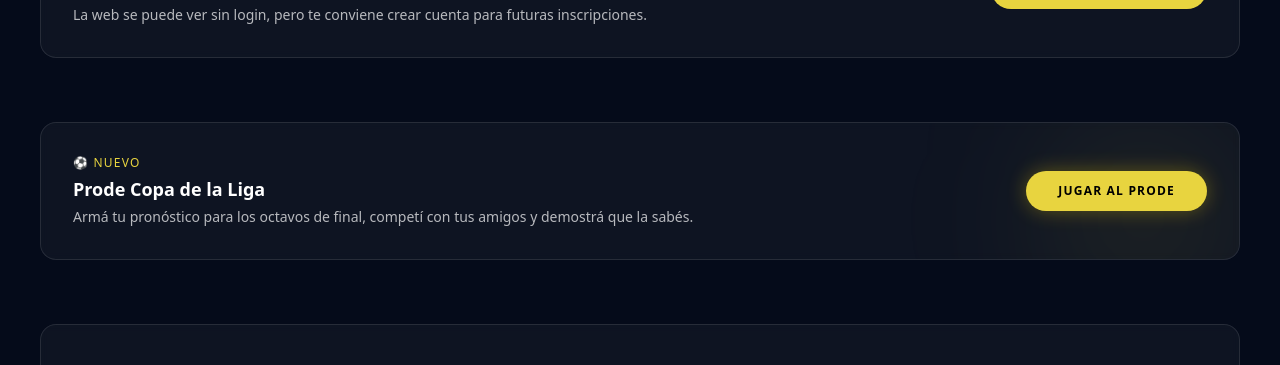
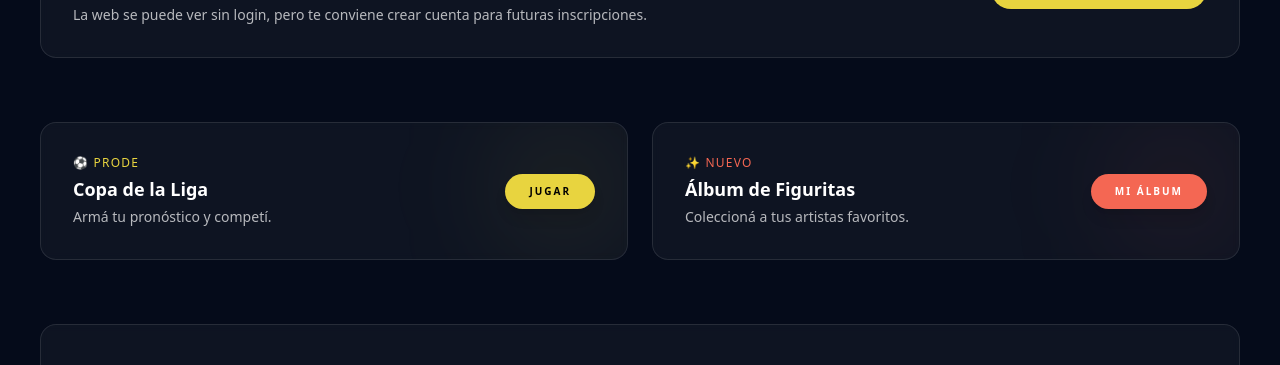
Before and after one commit to leandrofrancov48-alt/WEB-UPDR, a Next.js app: page / in a window 1280 px wide. Shown: the part 880-1245 px from the top of the page. Built offline with nearby package versions, Linux system fonts and the light colour scheme; no server answers.

Commit message:
feat: implement watch-to-earn logic and add album button to landing page

```diff
--- /dev/null
+++ b/app/api/album/heartbeat/route.ts
@@ -0,0 +1,49 @@
+import { NextResponse } from 'next/server';
+import { prisma } from '@/lib/db';
+import { getSessionUser } from '@/lib/session';
+
+export const dynamic = 'force-dynamic';
+
+export async function POST(request: Request) {
+  const user = await getSessionUser();
+  if (!user) {
+    return NextResponse.json({ error: 'Unauthorized' }, { status: 401 });
+  }
+
+  try {
+    const { minutes } = await request.json();
+
+    // Validate minutes to prevent cheating (e.g. max 10 mins per heartbeat)
+    const increment = Math.min(Math.max(0, minutes || 0), 10);
+
+    const updatedUser = await prisma.user.update({
+      where: { id: user.id },
+      data: {
+        watchTimeMinutes: {
+          increment: increment
+        }
+      }
+    });
+
+    let grantedPack = false;
+    if (updatedUser.watchTimeMinutes >= 30) {
+      await prisma.user.update({
+        where: { id: user.id },
+        data: {
+          packBalance: { increment: 1 },
+          watchTimeMinutes: { decrement: 30 }
+        }
+      });
+      grantedPack = true;
+    }
+
+    return NextResponse.json({
+      success: true,
+      watchTimeMinutes: updatedUser.watchTimeMinutes,
+      grantedPack
+    });
+  } catch (error) {
+    console.error('Error in heartbeat:', error);
+    return NextResponse.json({ error: 'Internal Server Error' }, { status: 500 });
+  }
+}
--- a/app/page.tsx
+++ b/app/page.tsx
@@ -4,6 +4,7 @@ import LandingHeader from "../components/LandingHeader";
 import HeroCover from "../components/HeroCover";
 import VideoCarousel from "../components/VideoCarousel";
 import { getSessionUser } from "@/lib/session";
+import WatchTimer from "../components/album/WatchTimer";
 
 type YoutubeVideo = {
   id: string;
@@ -99,6 +100,7 @@ export default async function HomePage() {
 
   return (
     <div className="bg-[#050b1a]">
+      <WatchTimer userId={sessionUser?.id} />
       <LandingHeader user={sessionUser ? { nombre: sessionUser.nombre, apellido: sessionUser.apellido } : null} />
       <HeroCover />
 
@@ -125,16 +127,32 @@ export default async function HomePage() {
       </section>
 
       <section className="section-shell pb-12 md:pb-16">
-        <div className="glass-card p-6 md:p-8 flex flex-col md:flex-row md:items-center md:justify-between gap-4 border-brand-yellow/30 relative overflow-hidden">
-          <div className="absolute top-0 right-0 w-48 h-48 bg-brand-yellow/10 rounded-full blur-[80px] -z-0 pointer-events-none"></div>
-          <div className="relative z-10">
-            <p className="text-xs tracking-widest text-brand-yellow">⚽ NUEVO</p>
-            <p className="text-white text-lg mt-1 font-semibold">Prode Copa de la Liga</p>
-            <p className="text-white/70 text-sm mt-1">Armá tu pronóstico para los octavos de final, competí con tus amigos y demostrá que la sabés.</p>
+        <div className="grid grid-cols-1 md:grid-cols-2 gap-6">
+          {/* PRODE Card */}
+          <div className="glass-card p-6 md:p-8 flex flex-col md:flex-row md:items-center md:justify-between gap-4 border-brand-yellow/30 relative overflow-hidden h-full">
+            <div className="absolute top-0 right-0 w-32 h-32 bg-brand-yellow/10 rounded-full blur-[60px] -z-0 pointer-events-none"></div>
+            <div className="relative z-10">
+              <p className="text-xs tracking-widest text-brand-yellow">⚽ PRODE</p>
+              <p className="text-white text-lg mt-1 font-semibold">Copa de la Liga</p>
+              <p className="text-white/70 text-sm mt-1">Armá tu pronóstico y competí.</p>
+            </div>
+            <Link href="/prode" className="relative z-10 inline-flex items-center justify-center rounded-full bg-brand-yellow px-6 py-2.5 text-[10px] font-bold tracking-[0.2em] text-black hover:bg-white transition-colors shadow-lg shrink-0">
+              JUGAR
+            </Link>
           </div>
-          <Link href="/prode" className="relative z-10 inline-flex items-center justify-center rounded-full bg-brand-yellow px-8 py-3 text-xs font-bold tracking-widest text-black hover:bg-white transition-colors shadow-[0_0_20px_rgba(255,215,0,0.3)] hover:shadow-[0_0_30px_rgba(255,215,0,0.5)] shrink-0">
-            JUGAR AL PRODE
-          </Link>
+
+          {/* ALBUM Card */}
+          <div className="glass-card p-6 md:p-8 flex flex-col md:flex-row md:items-center md:justify-between gap-4 border-brand-orange/30 relative overflow-hidden h-full">
+            <div className="absolute top-0 right-0 w-32 h-32 bg-brand-orange/10 rounded-full blur-[60px] -z-0 pointer-events-none"></div>
+            <div className="relative z-10">
+              <p className="text-xs tracking-widest text-brand-orange">✨ NUEVO</p>
+              <p className="text-white text-lg mt-1 font-semibold">Álbum de Figuritas</p>
+              <p className="text-white/70 text-sm mt-1">Coleccioná a tus artistas favoritos.</p>
+            </div>
+            <Link href="/album" className="relative z-10 inline-flex items-center justify-center rounded-full bg-brand-orange px-6 py-2.5 text-[10px] font-bold tracking-[0.2em] text-white hover:opacity-80 transition-opacity shadow-lg shrink-0">
+              MI ÁLBUM
+            </Link>
+          </div>
         </div>
       </section>
 
--- /dev/null
+++ b/components/album/WatchTimer.tsx
@@ -0,0 +1,49 @@
+'use client';
+
+import { useEffect, useRef } from 'react';
+
+interface WatchTimerProps {
+  userId: string | undefined;
+}
+
+export default function WatchTimer({ userId }: WatchTimerProps) {
+  const lastHeartbeat = useRef<number>(Date.now());
+
+  useEffect(() => {
+    if (!userId) return;
+
+    console.log('WatchTimer initialized for user:', userId);
+
+    const interval = setInterval(async () => {
+      const now = Date.now();
+      const elapsedMs = now - lastHeartbeat.current;
+      const elapsedMinutes = Math.floor(elapsedMs / 60000);
+
+      // Ping every 5 minutes or if we have accumulated at least 5 minutes
+      if (elapsedMinutes >= 5) {
+        try {
+          const res = await fetch('/api/album/heartbeat', {
+            method: 'POST',
+            headers: { 'Content-Type': 'application/json' },
+            body: JSON.stringify({ minutes: elapsedMinutes }),
+          });
+
+          if (res.ok) {
+            const data = await res.json();
+            lastHeartbeat.current = now;
+            if (data.grantedPack) {
+              console.log('¡GANASTE UN SOBRE POR VER EL VIVO!');
+              // You could trigger a toast here if you have a toast system
+            }
+          }
+        } catch (error) {
+          console.error('Error sending heartbeat:', error);
+        }
+      }
+    }, 60000); // Check every minute
+
+    return () => clearInterval(interval);
+  }, [userId]);
+
+  return null; // Invisible component
+}
```
Also changed, not shown: 1 other file (tests, documents, lock files or other folders).
